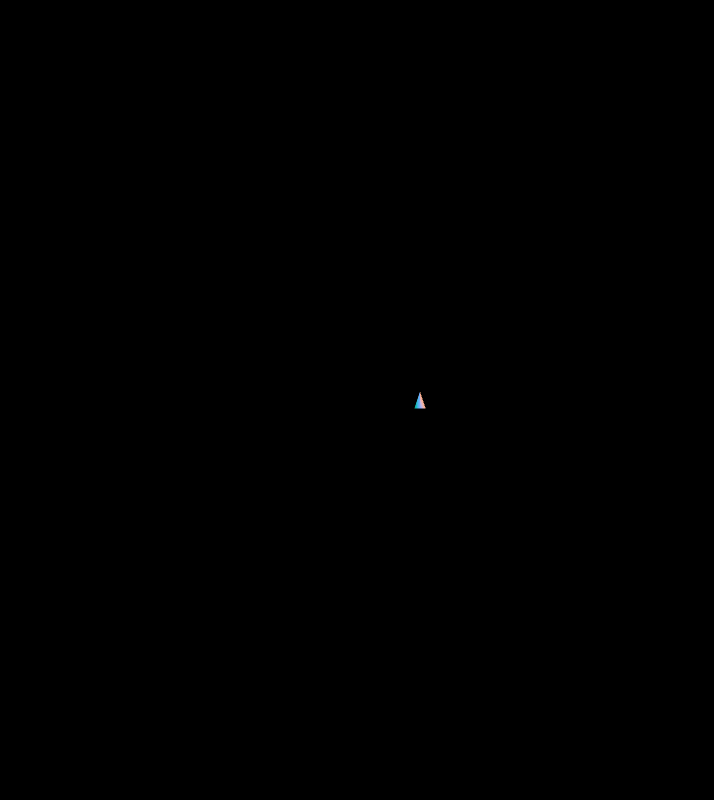
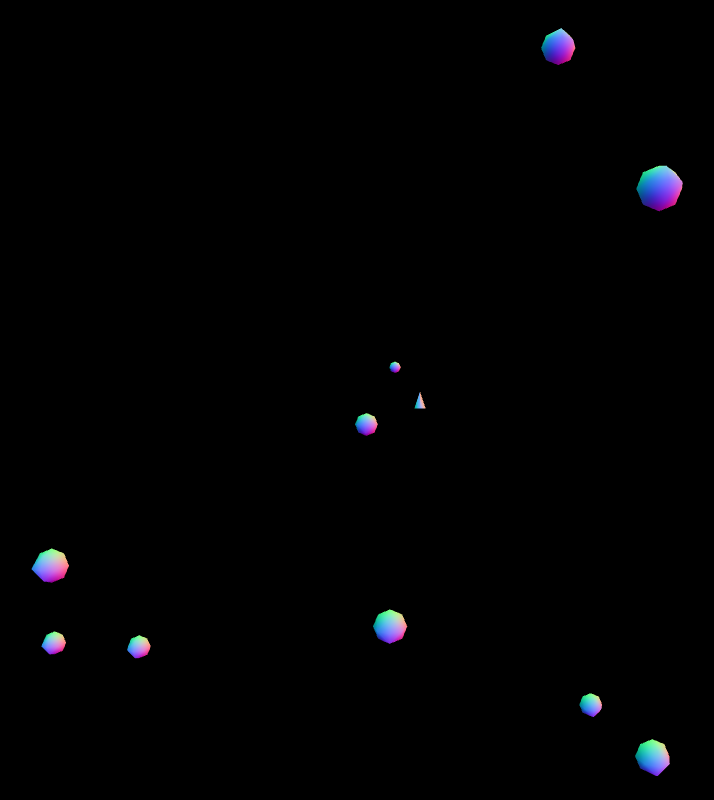
Before and after one commit to kvasdopil/asteroids, a plain HTML site: page asteroids.html in a window 1280 px wide. Shown: the whole page, without its empty margins (220-934 px from the left). Drawn offline with Linux system fonts and the light colour scheme.

Commit message:
asteroids added
Signed-off-by: Alexey Guskov <lexag@mail.ru>

```diff
--- a/asteroids.html
+++ b/asteroids.html
@@ -37,6 +37,7 @@
     }
 
     const fireballs = [];
+    const asteroids = [];
     function createFireball() {
       var geometry = new THREE.SphereGeometry(0.5, 4, 4);
       const material = new THREE.MeshNormalMaterial();
@@ -45,6 +46,22 @@
       ball.alive = false;
       scene.add( ball );
       fireballs.push(ball);
+      return ball;
+    }
+
+    function createAsteroid() {
+      var geometry = new THREE.OctahedronGeometry(Math.floor(Math.random() * 6), 1);
+      const material = new THREE.MeshNormalMaterial();
+      const ball = new THREE.Mesh( geometry, material );
+      ball.position.x = Math.random() * WIDTH;
+      ball.position.y = Math.random() * HEIGHT;
+      ball.alive = true;
+      ball.speed = {
+        x: 0.1 * (Math.random() * 2 - 1),
+        y: 0.1 * (Math.random() * 2 - 1),
+      };
+      scene.add( ball );
+      asteroids.push(ball);
       return ball;
     }
 
@@ -63,6 +80,9 @@
     const renderer = new THREE.WebGLRenderer( { antialias: true } );
     renderer.setSize( window.innerWidth, window.innerHeight );
     document.body.appendChild( renderer.domElement );
+
+    for (var i = 0; i<10; i++)
+      createAsteroid();
 
     animate();
 
@@ -103,6 +123,18 @@
         }
       });
 
+      asteroids.map(asteroid => {
+        if (asteroid.alive) {
+          // if (ball.lifetime < t) {
+          //   ball.alive = false;
+          //   ball.position.x = -9999; // -9999;
+          // } else {
+            asteroid.position.x = (WIDTH + asteroid.position.x + asteroid.speed.x) % WIDTH;
+            asteroid.position.y = (HEIGHT + asteroid.position.y + asteroid.speed.y) % HEIGHT;
+          //}
+        }
+      })
+
       renderer.render( scene, camera );
     }
   </script>
```
